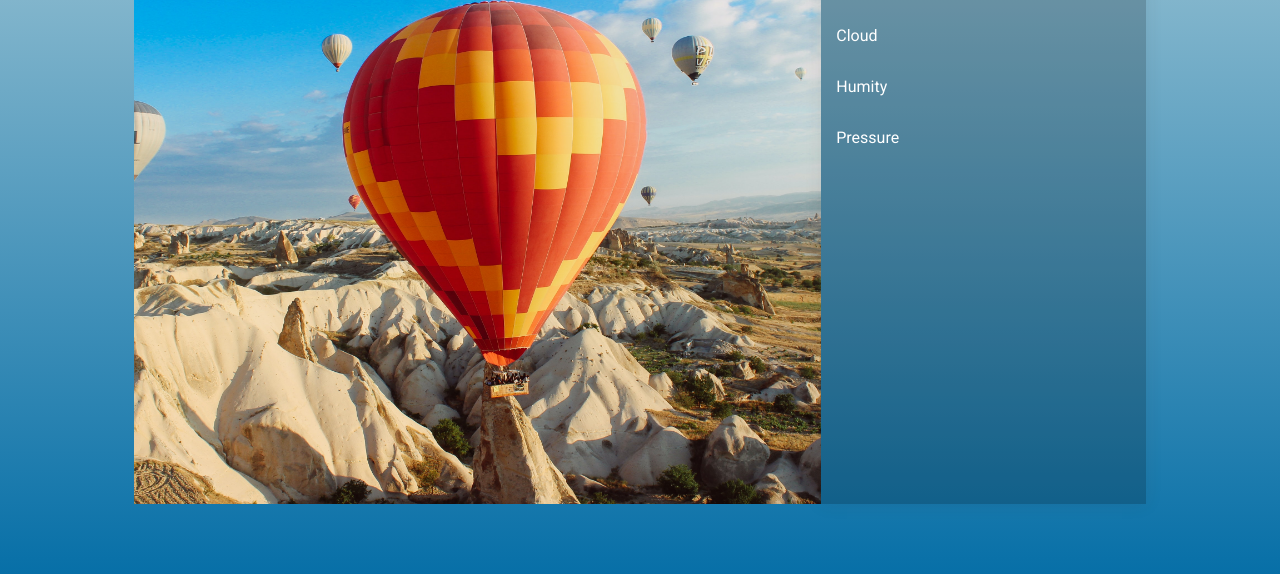
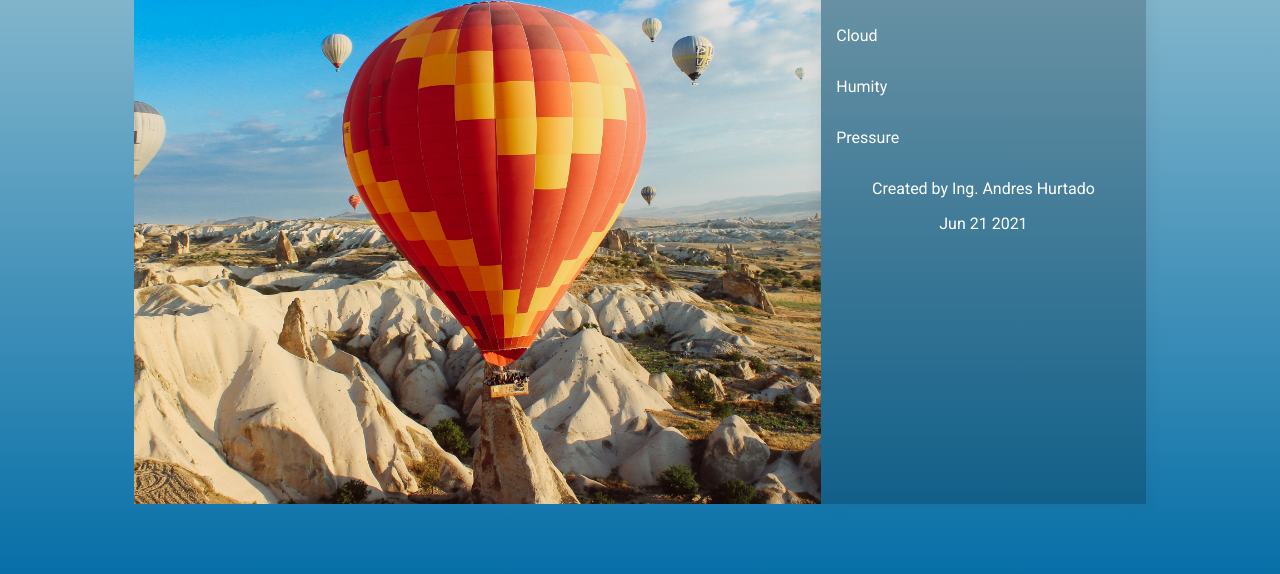
Before and after one commit to andreshurtadoo/WeatherAPI, a plain HTML site: page index.html in a window 1280 px wide. Shown: the part 224-798 px from the top of the page. Drawn offline with Linux system fonts and the light colour scheme.

Commit message:
Add subtitle and date to index.html

```diff
--- a/index.html
+++ b/index.html
@@ -46,6 +46,8 @@
                 </div>
             </div>
 
+            <p class="subtitle">Created by Ing. Andres Hurtado</p>
+            <p>Jun 21 2021</p>
         </div>
     </main>
 
```
